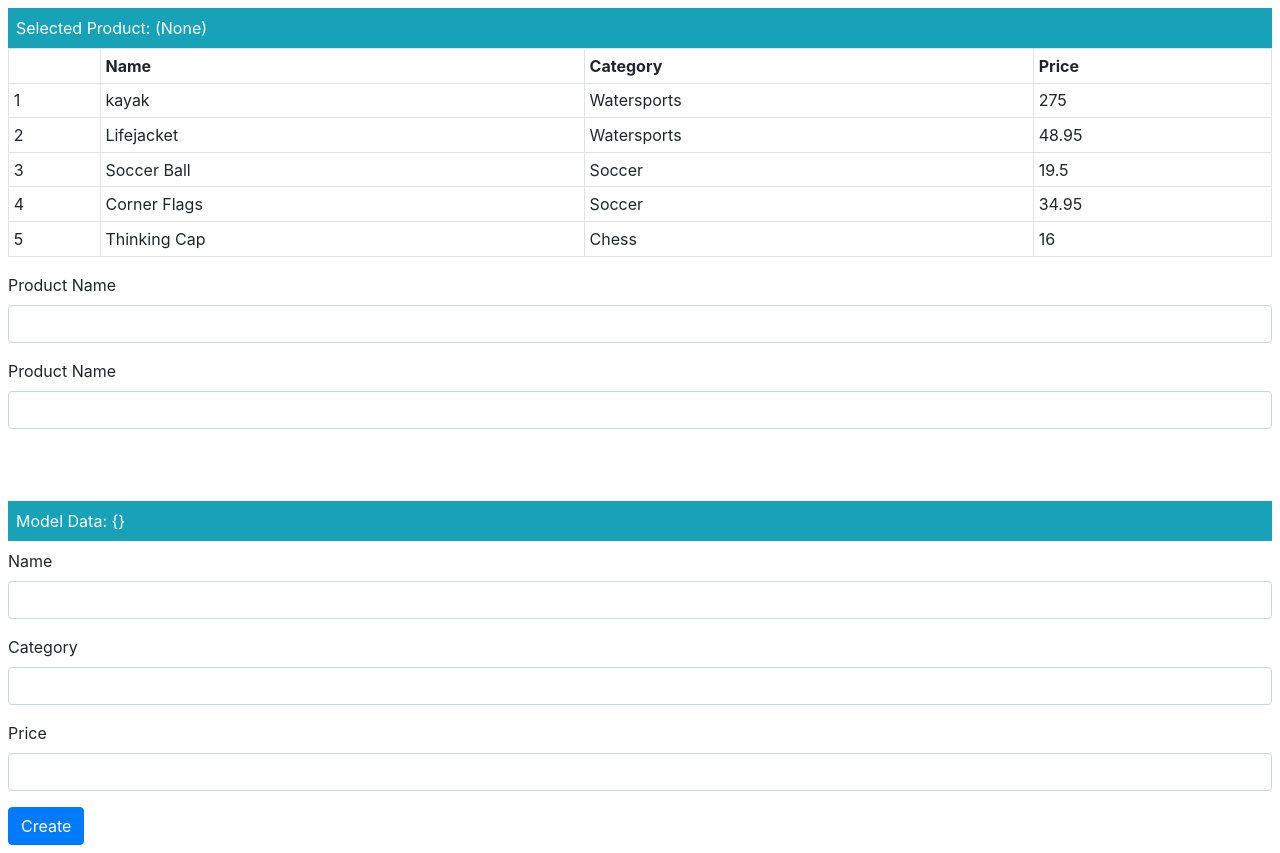
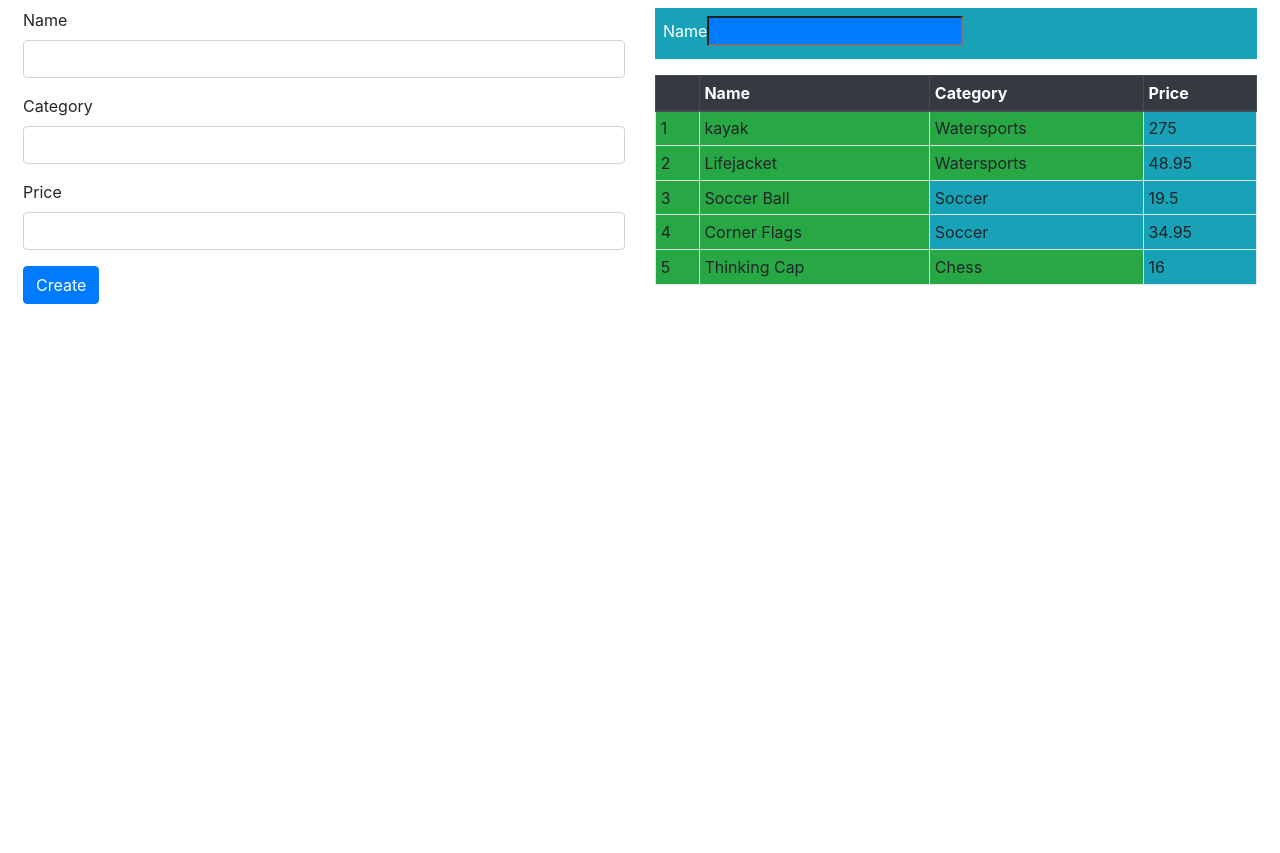
Before and after one commit to rhyegacillos/pro-angular-6, an Angular app: page / in a window 1280 px wide. After the commit the page ends 800 px from the top, so only its background shows below. Built offline with nearby package versions, Linux system fonts and the light colour scheme.

Commit message:
- creating a two-way binding on the Host Element

```diff
--- a/src/app/app.module.ts
+++ b/src/app/app.module.ts
@@ -4,12 +4,16 @@ import { NgModule } from '@angular/core';
 import { AppComponent } from './app.component';
 import {ProductComponent} from './product/product.component';
 import {FormsModule, ReactiveFormsModule} from '@angular/forms';
+import {PaAttrDirective} from './attr.directive';
+import {PaModel} from './twoway.directive';
 
 
 @NgModule({
   declarations: [
     AppComponent,
-    ProductComponent
+    ProductComponent,
+    PaAttrDirective,
+    PaModel
   ],
   imports: [
     BrowserModule,
--- /dev/null
+++ b/src/app/attr.directive.ts
@@ -0,0 +1,44 @@
+import {Directive, ElementRef, EventEmitter, HostBinding, HostListener, Input, OnChanges, Output, SimpleChange} from '@angular/core';
+import {Product} from './product.model';
+
+@Directive({
+  selector: '[appAttr]'
+})
+export class PaAttrDirective implements OnChanges {
+  @Input('appAttr')
+  @HostBinding('class')
+  bgClass: string;
+
+  @Input('pa-product')
+  product: Product;
+
+  @Output('pa-category')
+  click = new EventEmitter<string>();
+
+  @HostListener('click')
+  triggerCustomEvent() {
+    if (this.product != null) {
+      this.click.emit(this.product.category);
+    }
+  }
+
+  constructor(private element: ElementRef) {
+    // this.element.nativeElement.addEventListener('click', e => {
+    //   if (this.product != null) {
+    //     this.click.emit(this.product.category);
+    //   }
+    // });
+  }
+
+  ngOnChanges(changes: {[property: string]: SimpleChange}): void {
+    const change = changes.bgClass;
+    const classList = this.element.nativeElement.classList;
+
+    if (!change.isFirstChange() && classList.contains(change.previousValue)) {
+      classList.remove(change.previousValue);
+    }
+    if (!classList.contains(change.currentValue)) {
+      classList.add(change.currentValue);
+    }
+  }
+}
--- a/src/app/product/product.component.html
+++ b/src/app/product/product.component.html
@@ -1,31 +1,5 @@
-<div class="m-2">
-  <div class="bg-info text-white p-2">
-    Selected Product: {{selectedProduct || '(None)'}}
-  </div>
-  <table class="table table-sm table-bordered">
-    <tr><th></th><th>Name</th><th>Category</th><th>Price</th></tr>
-    <tr *ngFor="let item of getProducts(); let i = index"
-        [class.bg-info]="getSelected(item)">
-      <td (mouseover)="selectedProduct = item.name">{{i + 1}}</td>
-      <td>{{item.name}}</td>
-      <td>{{item.category}}</td>
-      <td>{{item.price}}</td>
-    </tr>
-  </table>
-  <div class="form-group">
-    <label for="name">Product Name</label>
-    <input id="name" class="form-control" [(ngModel)]="selectedProduct">
-  </div>
-  <div class="form-group">
-    <label for="name2">Product Name</label>
-    <input class="form-control" [(ngModel)]="selectedProduct">
-  </div>
-</div>
-
-<br><br>
-
-<div class="m-2">
-  <div class="bg-info text-white mb-2 p-2">Model Data: {{jsonProduct}}</div>
+<div class=" row m-2">
+  <div class="col-6">
     <form novalidate [formGroup]="form" (ngSubmit)="submitForm(form)">
       <div class="bg-danger text-white p-2 mb-2"
            *ngIf="formSubmitted && form.invalid">
@@ -74,3 +48,26 @@
               [class.btn-secondary]="formSubmitted && form.invalid">Create</button>
     </form>
   </div>
+  <div class="col-6">
+    <div class="form-group bg-info text-white p-2">
+      <label>Name</label>
+      <input class="bg-primary text-white"
+             [(paModel)]="newProduct.name">
+    </div>
+    <table class="table table-sm table-bordered table-striped">
+      <thead class="thead-dark">
+        <tr><th></th><th>Name</th><th>Category</th><th>Price</th></tr>
+      </thead>
+     <tbody>
+       <tr *ngFor="let item of getProducts(); let i = index"
+           [appAttr]="getProducts().length < 6 ? 'bg-success': 'bg-warning'"
+           [pa-product]="item" (pa-category)="newProduct.category=$event">
+         <td>{{i + 1}}</td>
+         <td>{{item.name}}</td>
+         <td [appAttr]="item.category === 'Soccer' ? 'bg-info' : null">{{item.category}}</td>
+         <td [appAttr]="'bg-info'">{{item.price}}</td>
+       </tr>
+     </tbody>
+    </table>
+  </div>
+</div>
--- a/src/app/product/product.component.ts
+++ b/src/app/product/product.component.ts
@@ -11,7 +11,6 @@ import {ProductFormGroup} from './form.model';
 })
 export class ProductComponent {
 
-  selectedProduct: string;
   model: Model = new Model();
   form: ProductFormGroup = new ProductFormGroup();
   newProduct: Product = new Product();
@@ -25,12 +24,8 @@ export class ProductComponent {
     return this.model.getProducts();
   }
 
-  get jsonProduct() {
-    return JSON.stringify(this.newProduct);
-  }
-
   addProduct(p: Product) {
-    console.log('New Product: ' + this.jsonProduct);
+    this.model.saveProduct(p);
   }
 
   submitForm(form: NgForm) {
@@ -42,8 +37,4 @@ export class ProductComponent {
       this.formSubmitted = false;
     }
   }
-
-  getSelected(product: Product): boolean {
-    return product.name === this.selectedProduct;
-  }
 }
--- a/src/app/repository.model.ts
+++ b/src/app/repository.model.ts
@@ -21,8 +21,9 @@ export class Model {
   }
 
   saveProduct(product: Product) {
-    if (product.id === 0 || product.id === null) {
+    if (product.id === 0 || product.id === null || product.id === undefined) {
       product.id = this.generateID();
+      this.products.push(product);
     } else {
       const index = this.products.findIndex(p => this.locator(p, product.id));
       this.products.splice(index, 1, product);
--- /dev/null
+++ b/src/app/twoway.directive.ts
@@ -0,0 +1,29 @@
+import {Directive, EventEmitter, HostBinding, HostListener, Input, OnChanges, Output, SimpleChange} from '@angular/core';
+
+@Directive({
+  selector: 'input[paModel]'
+})
+
+export class PaModel implements OnChanges {
+  @Input('paModel')
+  modelProperty: string;
+
+  @HostBinding('value')
+  fieldValue = '';
+
+  ngOnChanges(changes: {[property: string]: SimpleChange}) {
+    const change = changes.modelProperty;
+    if (change.currentValue !== this.fieldValue) {
+      this.fieldValue = changes.modelProperty.currentValue || '';
+    }
+  }
+
+  @Output('paModelChange')
+  update = new EventEmitter<string>();
+
+  @HostListener('input', ['$event.target.value'])
+  updateValue(newValue: string) {
+    this.fieldValue = newValue;
+    this.update.emit(newValue);
+  }
+}
```
Lines whose indentation alone changed are shown as unchanged.
